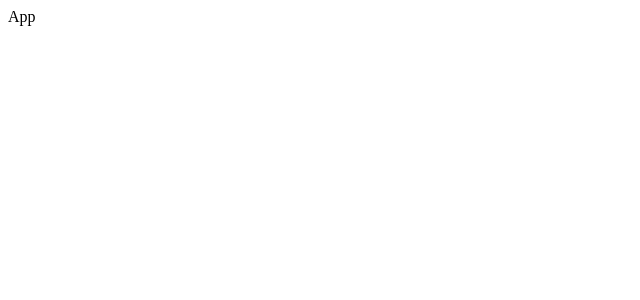
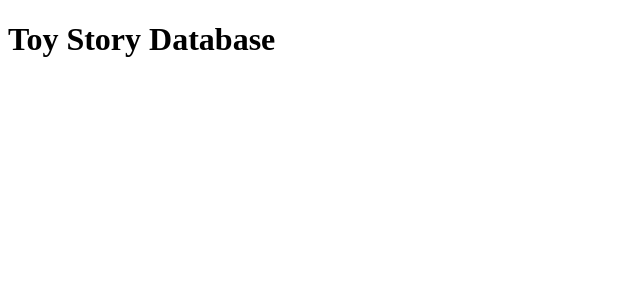
Before and after one commit to williamrockowl/phase2project, a React (Create React App) app: page / in a window 1280 px wide. Shown: the top 300 px of the page, without its empty margins (0-640 px from the left). Built offline with nearby package versions, Linux system fonts and the light colour scheme.

Commit message:
Set up react router

```diff
--- a/package.json
+++ b/package.json
@@ -8,6 +8,7 @@
     "@testing-library/user-event": "^13.5.0",
     "react": "^18.2.0",
     "react-dom": "^18.2.0",
+    "react-router-dom": "^6.4.2",
     "react-scripts": "5.0.1",
     "web-vitals": "^2.1.4"
   },
--- a/src/App.js
+++ b/src/App.js
@@ -1,7 +1,18 @@
+import Home from "./pages/Home";
+import Toys from "./pages/Toys";
+import About from "./pages/About";
+import { BrowserRouter as Router, Routes, Route } from "react-router-dom"
+
 function App() {
   return (
     <div className="App">
-      App
+      <Router>
+        <Routes>
+          <Route path="/" element={<Home />} />
+          <Route path="/toys" element={<Toys />} />
+          <Route path="/about" element={<About />} />
+        </Routes>
+      </Router>
     </div>
   )
 }
--- /dev/null
+++ b/src/pages/About.js
@@ -0,0 +1,9 @@
+import React from 'react'
+
+function About() {
+  return (
+    <div>About</div>
+  )
+}
+
+export default About
--- /dev/null
+++ b/src/pages/Home.js
@@ -0,0 +1,9 @@
+import React from 'react'
+
+function Home() {
+  return (
+    <h1>Toy Story Database</h1>
+  )
+}
+
+export default Home
--- /dev/null
+++ b/src/pages/Toys.js
@@ -0,0 +1,9 @@
+import React from 'react'
+
+function Toys() {
+  return (
+    <div>Toys</div>
+  )
+}
+
+export default Toys
```
Also changed, not shown: 1 other file (tests, documents, lock files or other folders).
